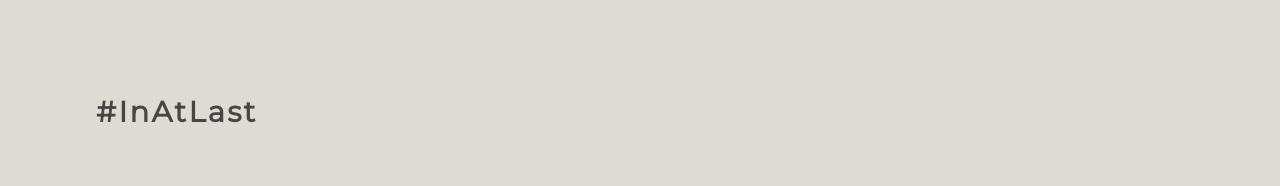
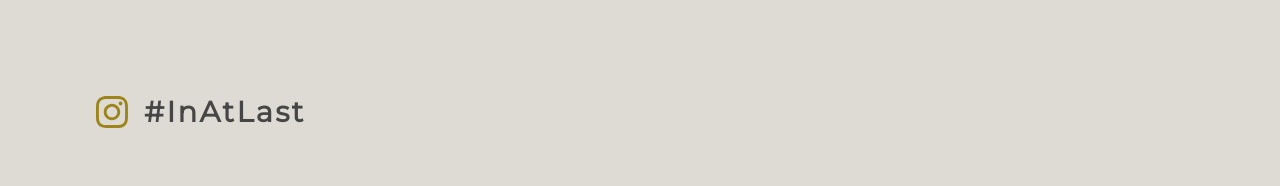
Before and after one commit to Jam52/innatlast, a React (Create React App) app: page / in a window 1280 px wide. Shown: the part 2824-3010 px from the top of the page. Built offline with nearby package versions, Linux system fonts and the light colour scheme.

Commit message:
Add insta icon to header

```diff
--- a/src/index.css
+++ b/src/index.css
@@ -138,6 +138,10 @@ h3, .h3 {
   background: none;
 }
 
+.icon {
+  height: 2rem;
+}
+
 
 
 /* Layout */
--- a/src/views/LandingPage.js
+++ b/src/views/LandingPage.js
@@ -92,6 +92,11 @@ const LandingPage = (props) => {
             </p>
           </div>
           <div className="hflow">
+            <img
+              src="/images/insta_accent.svg"
+              alt="instgram"
+              className="icon"
+            />
             <h2>#inAtLast</h2>
           </div>
           <IntaFeed />
```
Also changed, not shown: public/images/event.jpg (added), src/views/EventPage.js (added).
